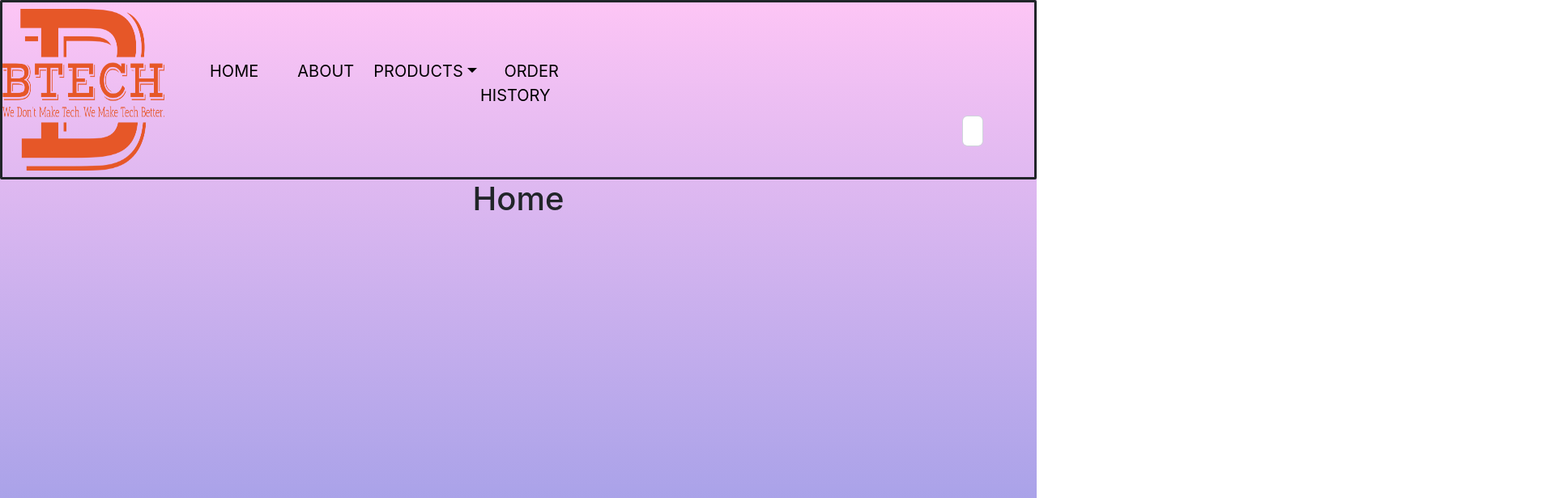
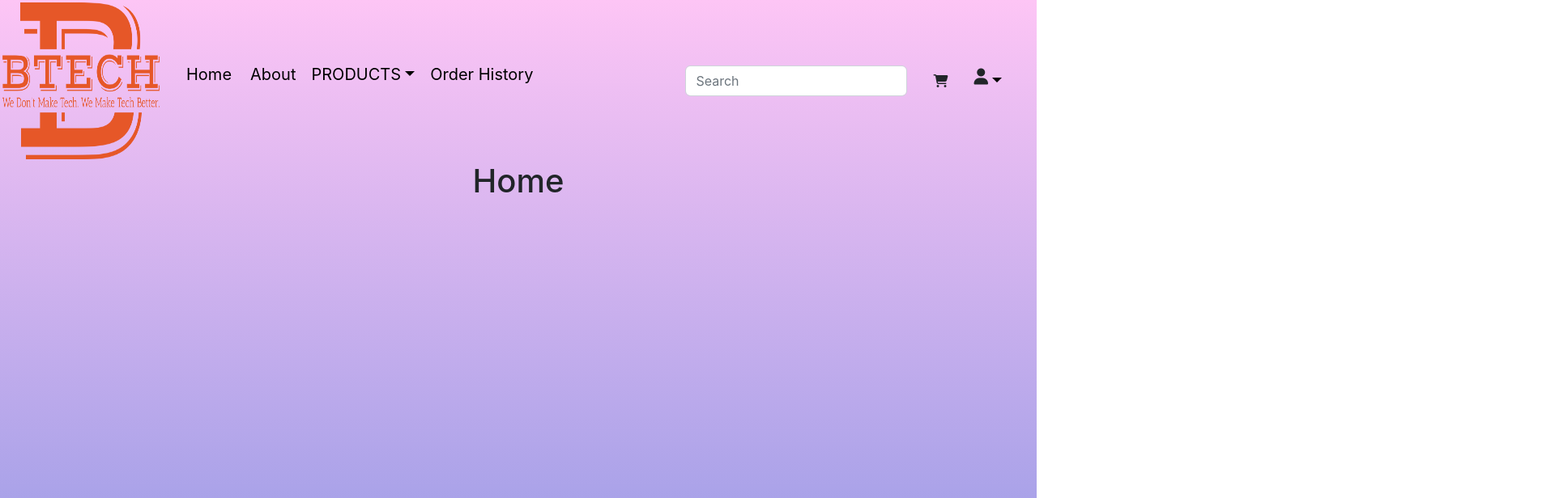
Before and after one commit to nafisa-am/btech, a React (Create React App) app in the folder client/: page / in a window 1280 px wide. Shown: the top 616 px of the page at 81% size, 1920 px wide, since content can reach past the window. Built offline with nearby package versions, Linux system fonts and the light colour scheme.

Commit message:
nav styled

```diff
--- a/client/src/components/Nav/index.css
+++ b/client/src/components/Nav/index.css
@@ -16,37 +16,29 @@ body {
 }
 
 .navbar {
-	display: flex;
-	justify-content: space-evenly;
-	/* border-bottom: 1px orangered solid; */
-	border-radius: 2px;
-	border-style: solid;
+  /* display: flex;
+	justify-content: space-evenly; */
+  /* border-bottom: 1px orangered solid;
+  border-style: solid; */
   width: 100%;
 }
 
 .hyperlink {
   color: black;
   font-size: 20px;
+  padding-right: 15px;
+  text-decoration: none;
 }
 
 /* Navbar */
 
-.logo {
-	width: 20%;
-	/* border: 1px solid red; */
-}
-
 ul {
-	width: 90%;
   list-style: none;
   display: inline-flex;
-	/* flex-direction: row; */
+  flex-direction: row;
   color: #f2f2f2;
-	/* padding: 14px 16px; */
+  padding: 14px 14px;
   text-decoration: none;
-	font-size: 17px;
-	/* border: 1px solid red; */
-	margin-right: 20%;
 }
 
 ul a:hover {
@@ -54,7 +46,7 @@ ul a:hover {
   transition: 0.5s;
 }
 
-a {
+/* a {
   text-decoration: none;
   margin-left: 7px;
   margin-right: 7px;
@@ -62,7 +54,7 @@ a {
   font-size: 20px;
   padding: 7px 13px;
   text-transform: uppercase;
-}
+} */
 
 .dropdown {
   font-size: 20px;
@@ -80,19 +72,19 @@ body {
 
 /* Search Bar */
 
-.container-search {
+/* .container-search {
   margin-left: 18%;
   margin-top: 2%;
   margin-bottom: -6%;
   width: 22%;
-}
+} */
 
 /* User Icons */
-.container-user {
+/* .container-user {
   margin-left: 70%;
   margin-top: -5%;
   margin-bottom: -3%;
-}
+} */
 
 .dropdown-item {
   font-size: 12px;
--- a/client/src/components/Nav/index.js
+++ b/client/src/components/Nav/index.js
@@ -11,17 +11,14 @@ function Nav() {
   return (
     <div className="d-inline-flex w-100">
       {/* Logo */}
-      <div className="navbar navbar-expand-lg">
-        <div className="logo">
-          <img style={{ width: "200px", height: "200px" }} src={BtechLogo} />
+      <div>
+        <img
+          style={{ width: "200px", height: "200px", padding: "3px" }}
+          src={BtechLogo}
+        />
       </div>
-        {/* <div className="collapse" id="navbarToggleExternalContent">
-          <div className="bg-dark p-4">
-            <h5 className="text-white h4">Collapsed content</h5>
-            <span className="text-muted">Toggleable via the navbar brand.</span>
-          </div>
-        </div> */}
-
+      <div className="navbar navbar-expand-md">
+        <div className="container-fluid">
           {/* Navigation links */}
           <ul>
             <li className="mx-1">
@@ -71,7 +68,8 @@ function Nav() {
             </li>
           </ul>
           {/* Search bar */}
-        <div className="container-search">
+          <section className="d-inline-flex align-items-center">
+            <div className="container-search p-3">
               <form className="d-flex input-group w-auto">
                 <input
                   type="search"
@@ -84,44 +82,33 @@ function Nav() {
             </div>
 
             {/* User Icons */}
-        <div className="container-user">
-          <ul className="navbar-nav d-flex flex-row">
-            <li className="nav-item me-3 me-lg-0">
+
+            <div className="nav-item me-3 me-lg-0 p-3">
               <a className="nav-link" href="/cart">
                 <i className="fas fa-shopping-cart"></i>
               </a>
-            </li>
-            <li className="nav-item me-3 me-lg-0">
-              <a className="nav-link" href="/twitter">
-                <i className="fab fa-twitter"></i>
-              </a>
-            </li>
+            </div>
 
-            <li className="nav-item me-3 me-lg-0 dropdown">
-              <ul className="mx-1">
+            <div className="nav-item me-3 me-lg-0 dropdown d-inline-flex p-3">
               <i className="fas fa-user"></i>
-
               <div className="dropdown">
                 <div
                   className="hyperlink dropdown-toggle"
                   type="button"
                   data-bs-toggle="dropdown"
                   aria-expanded="false"
-                  ></div>
+                >
                   <ul className="dropdown-menu" id="user">
                     <li>
                       <a className="dropdown-item" href="/my-account">
                         My Account
                       </a>
                     </li>
-                    {/* <Link className="dropdown-item" to="/my-account">
-												My Account
-											</Link> */}
                   </ul>
                 </div>
-              </ul>
-            </li>
-          </ul>
+              </div>
+            </div>
+          </section>
         </div>
       </div>
     </div>
```
Lines whose indentation alone changed are shown as unchanged.
